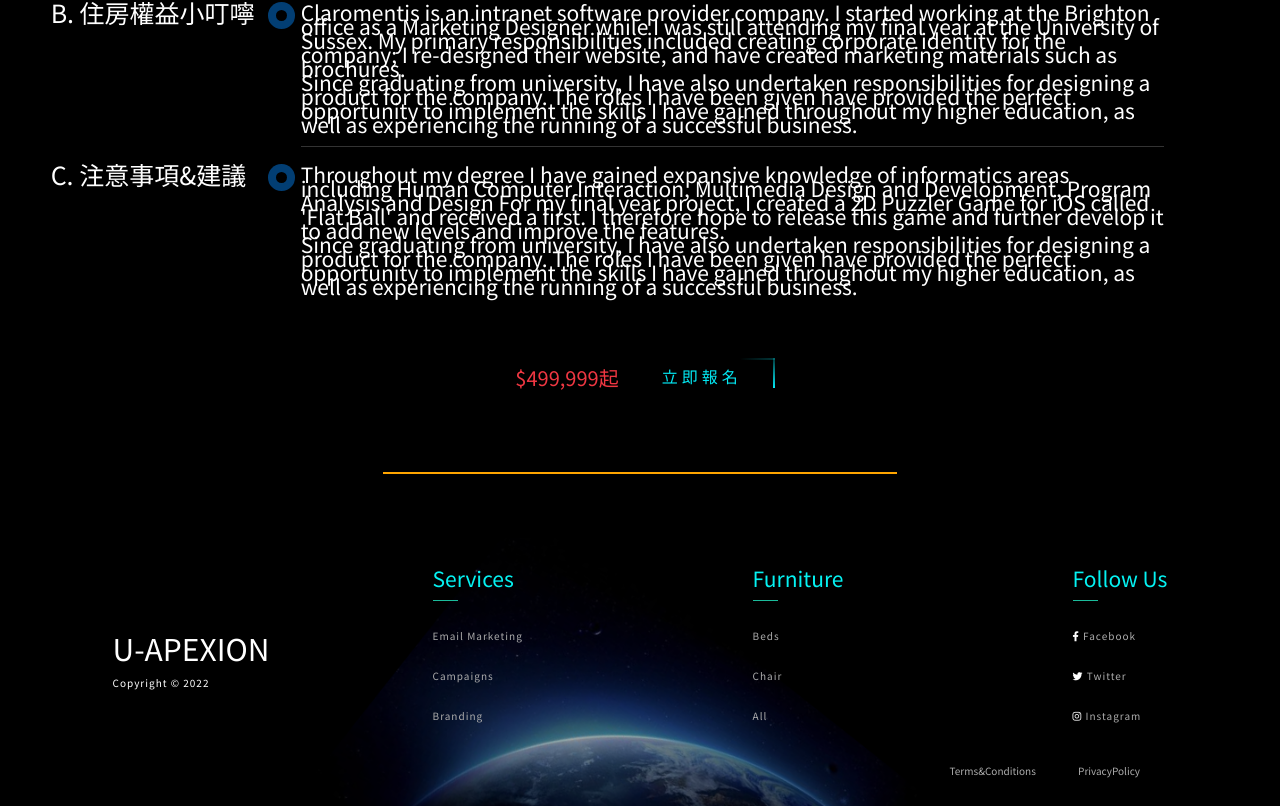
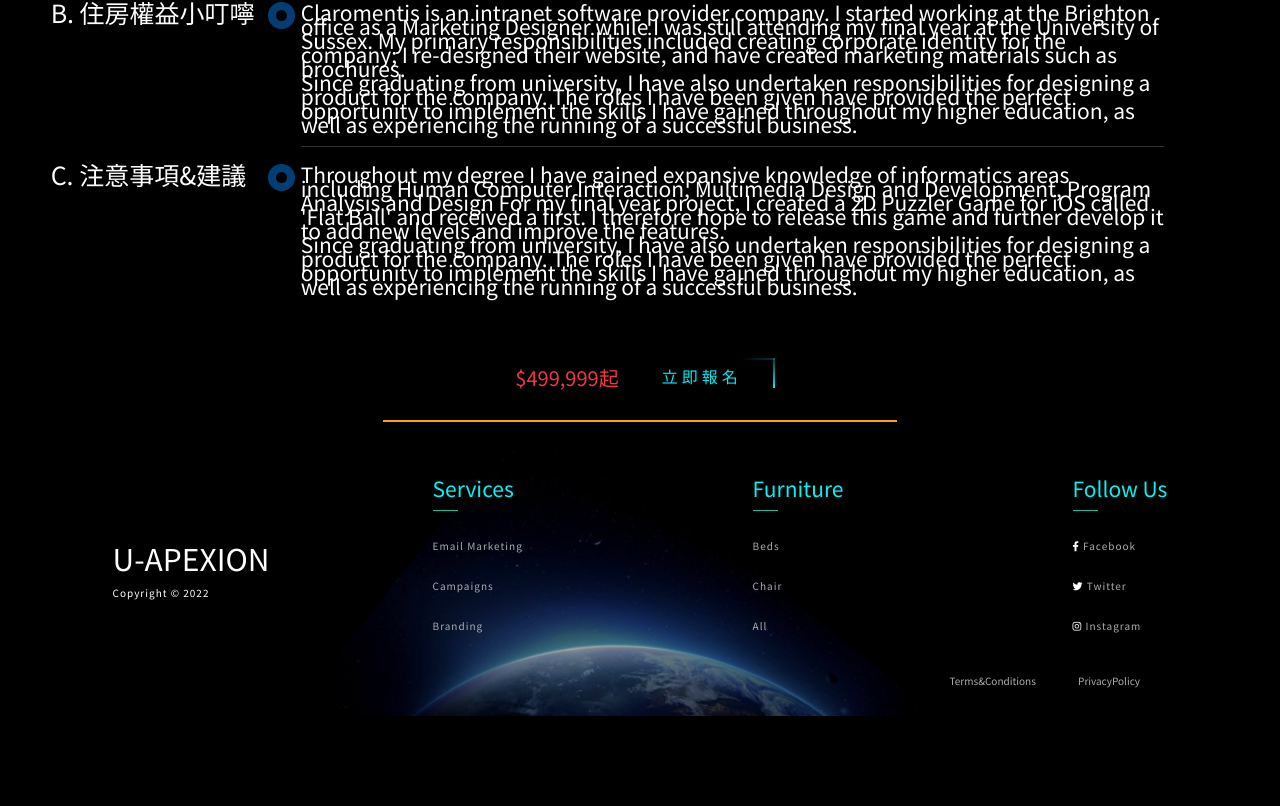
Before and after one commit to Jhih-Ting23472002/u-apexion-react, a React (Create React App) app: page /travel-notes in a window 1280 px wide. Shown: the part 3723-4529 px from the top of the page. After the commit the page ends 4439 px from the top, so only its background shows below. Built offline with nearby package versions, Linux system fonts and the light colour scheme.

Commit message:
T I update

```diff
--- a/src/pages/Travel/TravelIndex.css
+++ b/src/pages/Travel/TravelIndex.css
@@ -34,8 +34,8 @@
     width: 40%;
     margin: 0 auto;
     border: 1px solid orange;
-    margin-top: 5%;
-    margin-bottom: 5%;
+    margin-top: 1%;
+    margin-bottom: 2%;
   }
 
   .generalHrpart1 {
@@ -323,6 +323,7 @@
     flex-direction: row;
     flex-wrap: wrap;
     justify-content: center;
+    margin-bottom: 5%;
   }
 
   .shopSection,
@@ -408,7 +409,7 @@
   .projectSectionh2 {
     font-size: 42px;
     text-align: center;
-    margin-top: 10%;
+    margin-top: 3%;
     color: #05DBF2;
   }
 
```
